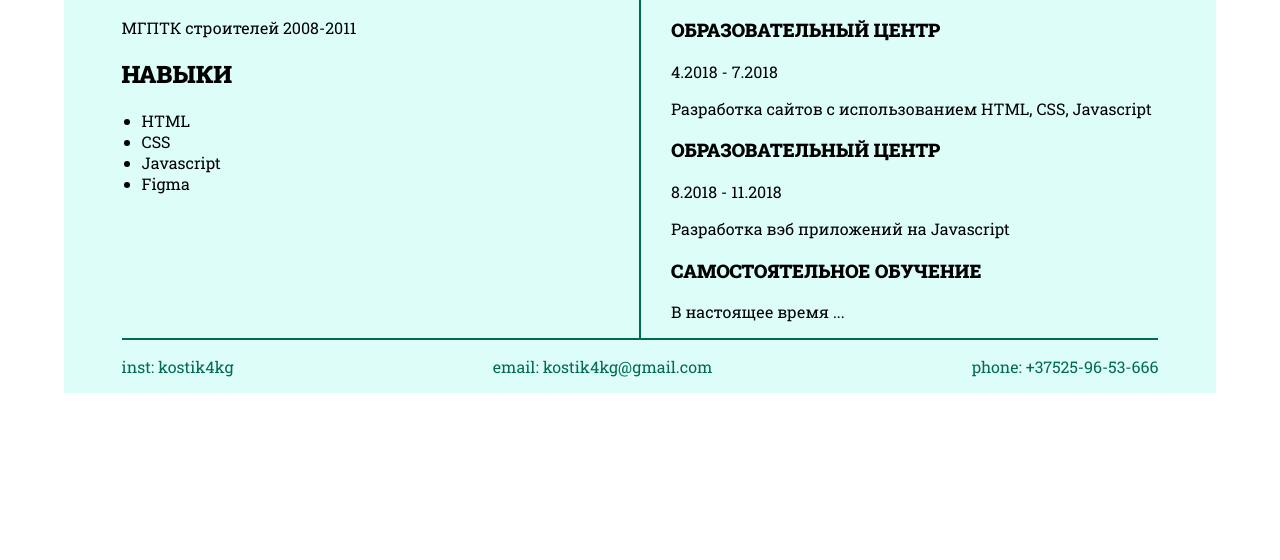
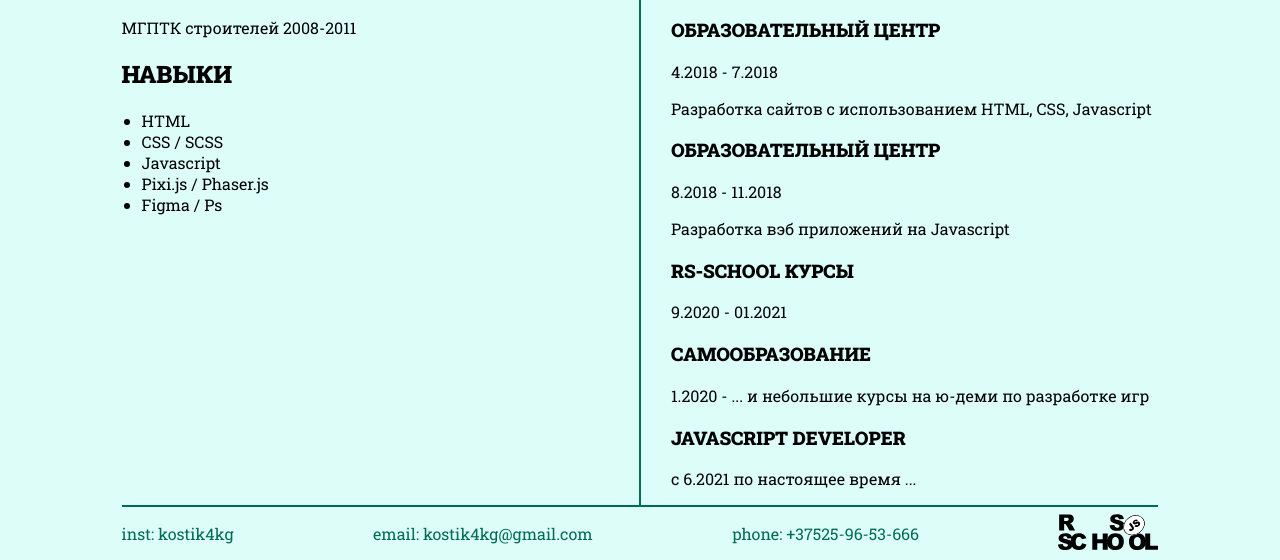
Before and after one commit to kostik4kg/rsschool-cv, a plain HTML site: page index.html in a window 1280 px wide. Shown: the part 576-1136 px from the top of the page. Before the commit the page ends 969 px from the top, so only its background shows below. Drawn offline with Linux system fonts and the light colour scheme.

Commit message:
feat: add some text

```diff
--- a/index.html
+++ b/index.html
@@ -26,9 +26,10 @@
                 <h2>Навыки</h2>
                 <ul>
                     <li>HTML</li>
-                    <li>CSS</li>
+                    <li>CSS / SCSS</li>
                     <li>Javascript</li>
-                    <li>Figma</li>
+                    <li>Pixi.js / Phaser.js</li>
+                    <li>Figma / Ps</li>
                 </ul>
             </div>
             <div>
@@ -37,8 +38,12 @@
                 <span>4.2018 - 7.2018</span><p>Разработка сайтов с использованием HTML, CSS, Javascript</p>
                 <h3>Образовательный центр</h3>
                 <span>8.2018 - 11.2018</span><p>Разработка вэб приложений на Javascript</p>
-                <h3>Самостоятельное обучение</h3>
-                <p>В настоящее время ...</p>
+                <h3>rs-school курсы</h3>
+                <span>9.2020 - 01.2021</span>
+                <h3>самообразование</h3>
+                <span>1.2020 - ... и небольшие курсы на ю-деми по разработке игр</span>
+                <h3>Javascript developer</h3>
+                <p>c 6.2021 по настоящее время ...</p>
             </div>
         </main>
         <footer>
@@ -51,6 +56,9 @@
             <div>
                 <p type='phone'>phone: +37525-96-53-666 </p>
             </div>
+            <div>
+                <a href="https://rs.school/js/"><img src="./assets/image/rs_school_js.svg" alt=""></a>
+            </div>
         </footer>
     </div>
 
--- a/style.css
+++ b/style.css
@@ -3,6 +3,7 @@ body{
     padding: 0;
     font-family: 'Roboto Slab', serif;
     box-sizing: border-box;
+    background-color: #dcfdf8;
 }
 .conteiner{
     width: 90%;
@@ -13,10 +14,11 @@ body{
 h1, h2, h3{
     text-transform: uppercase;
 }
-img{
+.section_foto img{
     width: 50%;
     padding: 30px;
     box-sizing: border-box;
+    border-radius: 20%;
 }
 .section_foto{
     display: flex;
@@ -61,9 +63,13 @@ main div:last-child{
 footer{
     display: flex;
     justify-content: space-between;
+    align-items: center;
     width: 90%;
     margin: auto;
     color:#006B53;
+}
+footer img{
+    width: 100px;
 }
 @media (max-width:1090px){
     .conteiner{
```
Also changed, not shown: assets/image/rs_school_js.svg (added).
